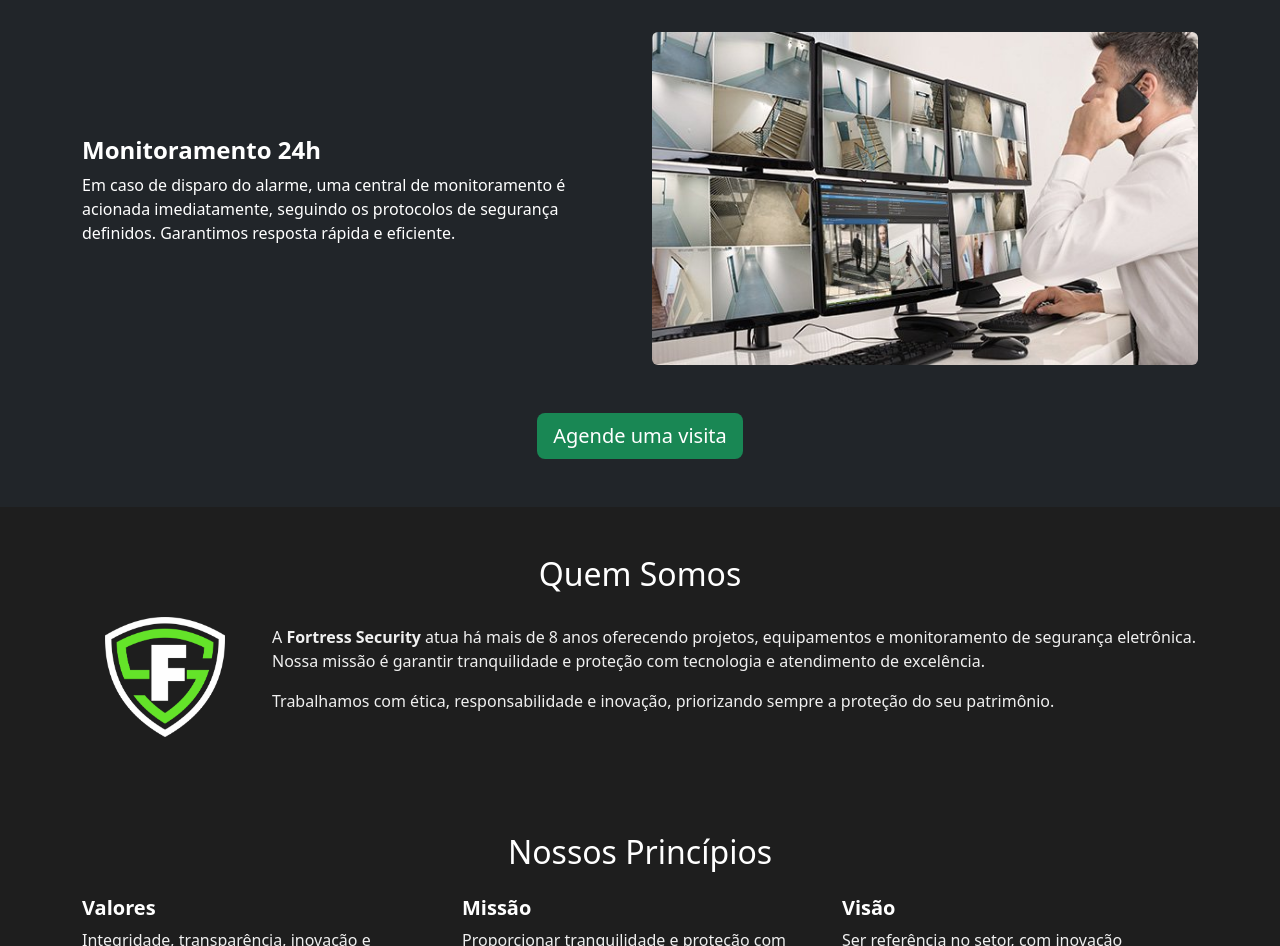
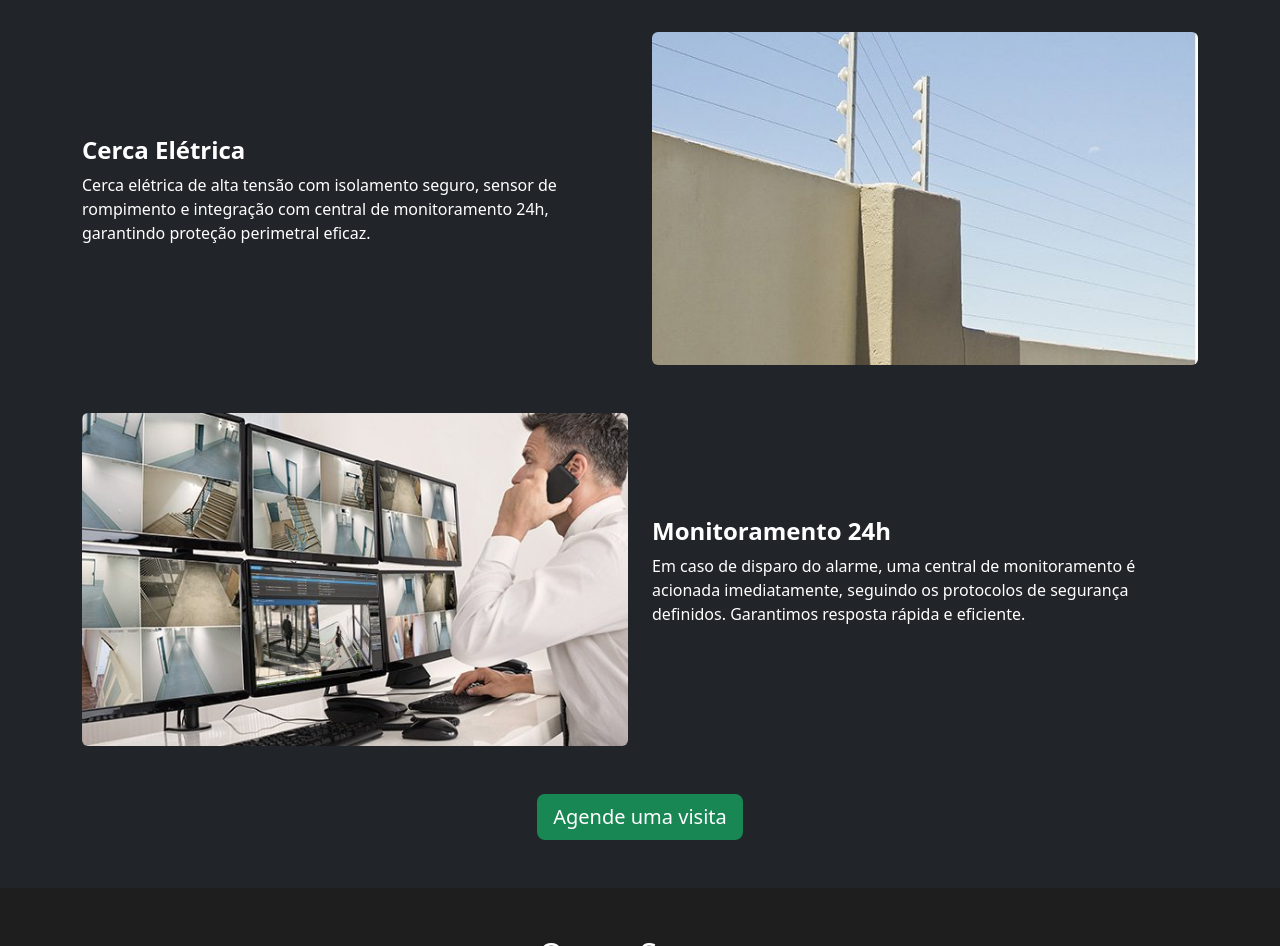
Before and after one commit to fortresssecurity/fortresssecurity.github.io, a plain HTML site: page index.html in a window 1280 px wide. Shown: the part 1300-2246 px from the top of the page. Drawn offline with Linux system fonts and the light colour scheme.

Commit message:
add cerca eletrica

```diff
--- a/index.html
+++ b/index.html
@@ -69,15 +69,26 @@
                     </div>
                 </div>
             </div>
+            <div class="row align-items-center flex-column-reverse flex-md-row mb-5">
+                <div class="col-md-6 mb-3 mb-md-0">
+                    <div class="service-text">
+                        <h4>Cerca Elétrica</h4>
+                        <p>Cerca elétrica de alta tensão com isolamento seguro, sensor de rompimento e integração com central de monitoramento 24h, garantindo proteção perimetral eficaz.</p>
+                    </div>
+                </div>
+                <div class="d-flex col-md-6 justify-content-center">
+                    <img src="images/cerca-eletrica.jpg" alt="Cerca Elétrica" class="img-fluid rounded mb-3 mb-md-0">
+                </div>
+            </div>
             <div class="row align-items-center mb-5">
+                <div class="d-flex col-md-6 justify-content-center">
+                    <img src="images/monitoramento.jpg" alt="Monitoramento 24h" class="img-fluid rounded">
+                </div>
                 <div class="col-md-6 mb-3 mb-md-0">
                     <div class="service-text">
                         <h4>Monitoramento 24h</h4>
                         <p>Em caso de disparo do alarme, uma central de monitoramento é acionada imediatamente, seguindo os protocolos de segurança definidos. Garantimos resposta rápida e eficiente.</p>
                     </div>
-                </div>
-                <div class="d-flex col-md-6 justify-content-center">
-                    <img src="images/monitoramento.jpg" alt="Monitoramento 24h" class="img-fluid rounded">
                 </div>
             </div>
             <div class="text-center mt-5">
```
Also changed, not shown: images/cerca-eletrica.jpg (added).
